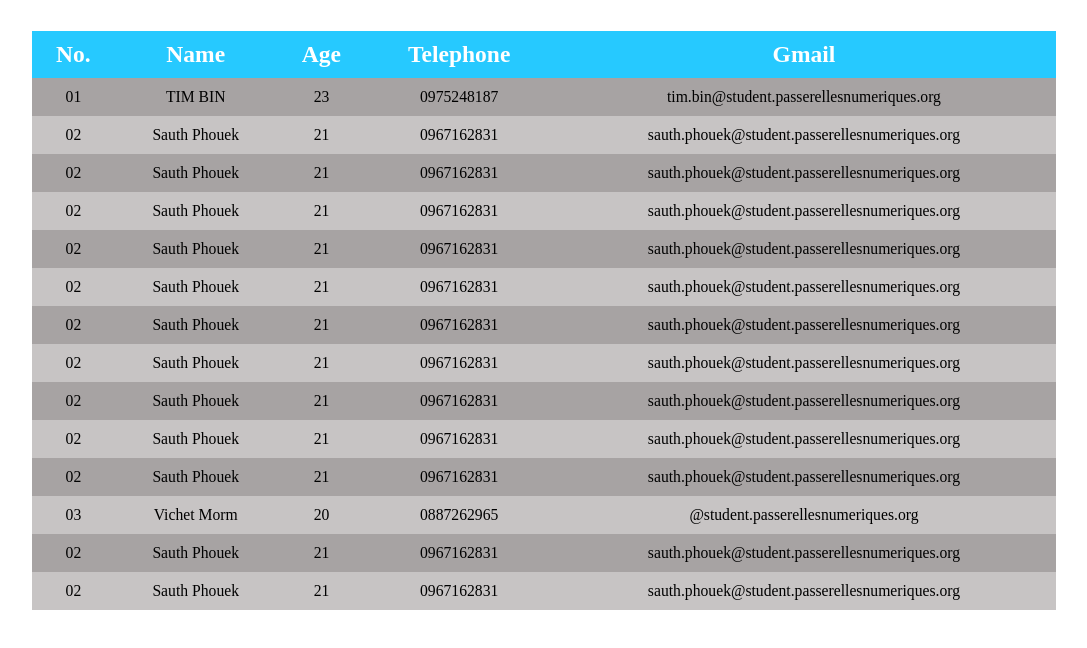
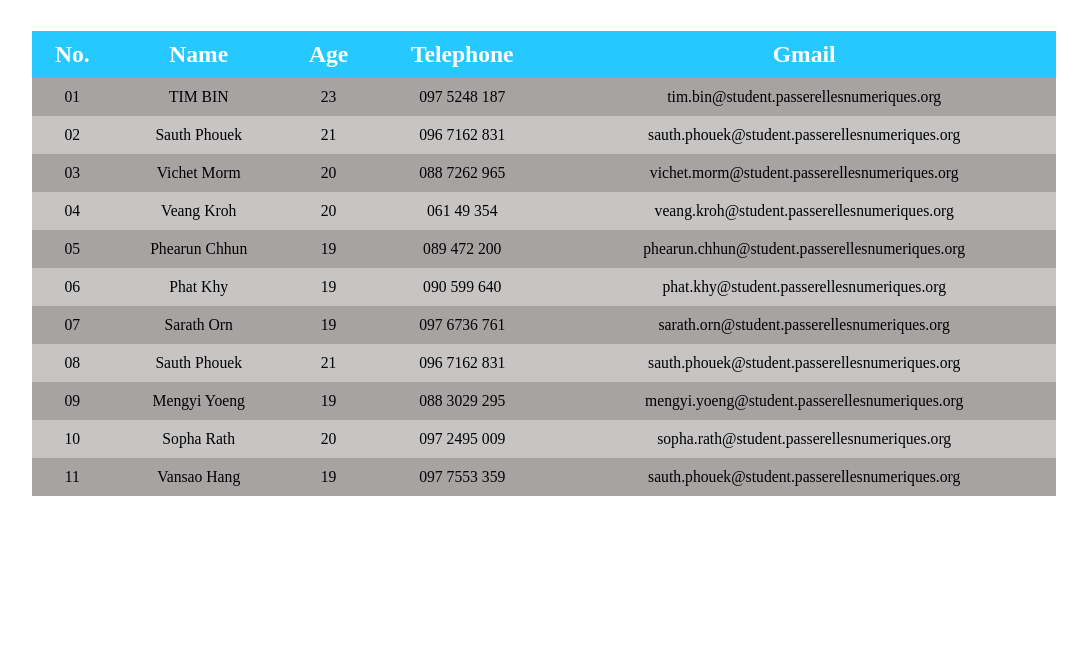
Before and after one commit to ShautPh/5C-Room, a plain HTML site: page index.html in a window 1280 px wide. Shown: the whole page, without its empty margins (96-1183 px from the left). Drawn offline with Linux system fonts and the light colour scheme.

Commit message:
add table

```diff
--- a/css/style.css
+++ b/css/style.css
@@ -23,16 +23,15 @@ html{
 
 /* <!--start body --> */
     table {
+        text-align: center;
         width: 80%;
         margin:2rem auto;
-        text-align: center;
-
     }
     table , th, td{
         border-collapse: collapse;
-
         padding: 10px;
     }
+
     table th {
         color: #fff;
         font-size: 1.5rem;
--- a/index.html
+++ b/index.html
@@ -28,98 +28,78 @@
                 <td>01</td>
                 <td>TIM BIN</td>
                 <td>23</td>
-                <td>0975248187</td>
+                <td>097 5248 187</td>
                 <td>tim.bin@student.passerellesnumeriques.org</td>
             </tr>
             <tr>
                 <td>02</td>
                 <td>Sauth Phouek</td>
                 <td>21</td>
-                <td>0967162831</td>
-                <td>sauth.phouek@student.passerellesnumeriques.org</td>
-            </tr>
-            <tr>
-                <td>02</td>
-                <td>Sauth Phouek</td>
-                <td>21</td>
-                <td>0967162831</td>
-                <td>sauth.phouek@student.passerellesnumeriques.org</td>
-            </tr>
-            <tr>
-                <td>02</td>
-                <td>Sauth Phouek</td>
-                <td>21</td>
-                <td>0967162831</td>
-                <td>sauth.phouek@student.passerellesnumeriques.org</td>
-            </tr>
-            <tr>
-                <td>02</td>
-                <td>Sauth Phouek</td>
-                <td>21</td>
-                <td>0967162831</td>
-                <td>sauth.phouek@student.passerellesnumeriques.org</td>
-            </tr>
-            <tr>
-                <td>02</td>
-                <td>Sauth Phouek</td>
-                <td>21</td>
-                <td>0967162831</td>
-                <td>sauth.phouek@student.passerellesnumeriques.org</td>
-            </tr>
-            <tr>
-                <td>02</td>
-                <td>Sauth Phouek</td>
-                <td>21</td>
-                <td>0967162831</td>
-                <td>sauth.phouek@student.passerellesnumeriques.org</td>
-            </tr>
-            <tr>
-                <td>02</td>
-                <td>Sauth Phouek</td>
-                <td>21</td>
-                <td>0967162831</td>
-                <td>sauth.phouek@student.passerellesnumeriques.org</td>
-            </tr>
-            <tr>
-                <td>02</td>
-                <td>Sauth Phouek</td>
-                <td>21</td>
-                <td>0967162831</td>
-                <td>sauth.phouek@student.passerellesnumeriques.org</td>
-            </tr>
-            <tr>
-                <td>02</td>
-                <td>Sauth Phouek</td>
-                <td>21</td>
-                <td>0967162831</td>
-                <td>sauth.phouek@student.passerellesnumeriques.org</td>
-            </tr>
-            <tr>
-                <td>02</td>
-                <td>Sauth Phouek</td>
-                <td>21</td>
-                <td>0967162831</td>
+                <td>096 7162 831</td>
                 <td>sauth.phouek@student.passerellesnumeriques.org</td>
             </tr>
             <tr>
                 <td>03</td>
                 <td>Vichet Morm</td>
                 <td>20</td>
-                <td>0887262965</td>
-                <td>@student.passerellesnumeriques.org</td>
+                <td>088 7262 965</td>
+                <td>vichet.morm@student.passerellesnumeriques.org</td>
             </tr>
             <tr>
-                <td>02</td>
+                <td>04</td>
+                <td>Veang Kroh</td>
+                <td>20</td>
+                <td>061 49 354</td>
+                <td>veang.kroh@student.passerellesnumeriques.org</td>
+            </tr>
+            <tr>
+                <td>05</td>
+                <td>Phearun Chhun</td>
+                <td>19</td>
+                <td>089 472 200</td>
+                <td>phearun.chhun@student.passerellesnumeriques.org</td>
+            </tr>
+            <tr>
+                <td>06</td>
+                <td>Phat Khy</td>
+                <td>19</td>
+                <td>090 599 640</td>
+                <td>phat.khy@student.passerellesnumeriques.org</td>
+            </tr>
+            <tr>
+                <td>07</td>
+                <td>Sarath Orn</td>
+                <td>19</td>
+                <td>097 6736 761</td>
+                <td>sarath.orn@student.passerellesnumeriques.org</td>
+            </tr>
+            <tr>
+                <td>08</td>
                 <td>Sauth Phouek</td>
                 <td>21</td>
-                <td>0967162831</td>
+                <td>096 7162 831</td>
                 <td>sauth.phouek@student.passerellesnumeriques.org</td>
             </tr>
             <tr>
-                <td>02</td>
-                <td>Sauth Phouek</td>
-                <td>21</td>
-                <td>0967162831</td>
+                <td>09</td>
+                <td>Mengyi Yoeng</td>
+                <td>19</td>
+                <td>088 3029 295</td>
+                <td>mengyi.yoeng@student.passerellesnumeriques.org</td>
+            </tr>
+            <tr>
+                <td>10</td>
+                <td>Sopha Rath</td>
+                <td>20</td>
+                <td>097 2495 009</td>
+                <td>sopha.rath@student.passerellesnumeriques.org</td>
+            </tr>
+
+            <tr>
+                <td>11</td>
+                <td>Vansao Hang</td>
+                <td>19</td>
+                <td>097 7553 359</td>
                 <td>sauth.phouek@student.passerellesnumeriques.org</td>
             </tr>
 
```
